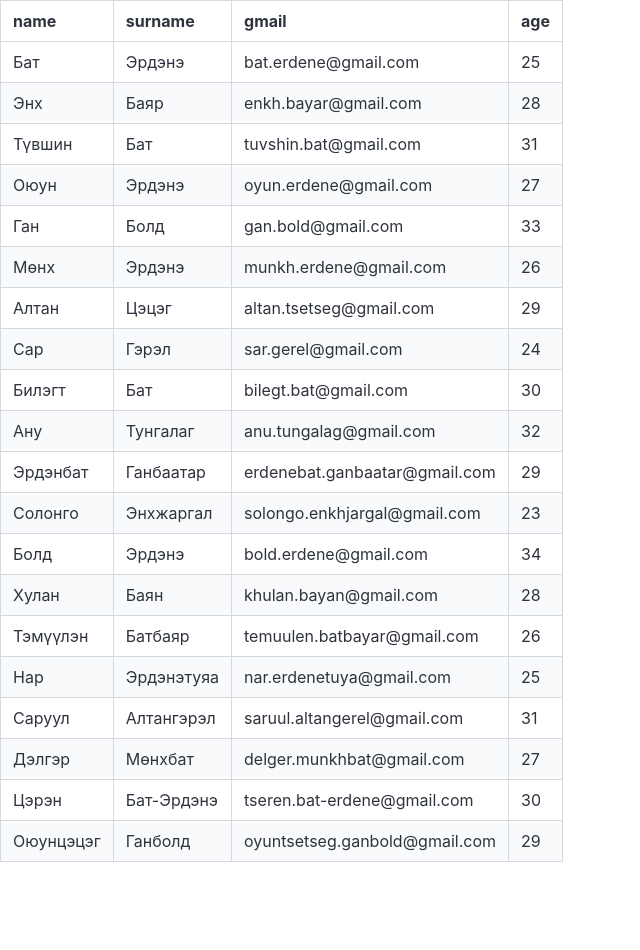
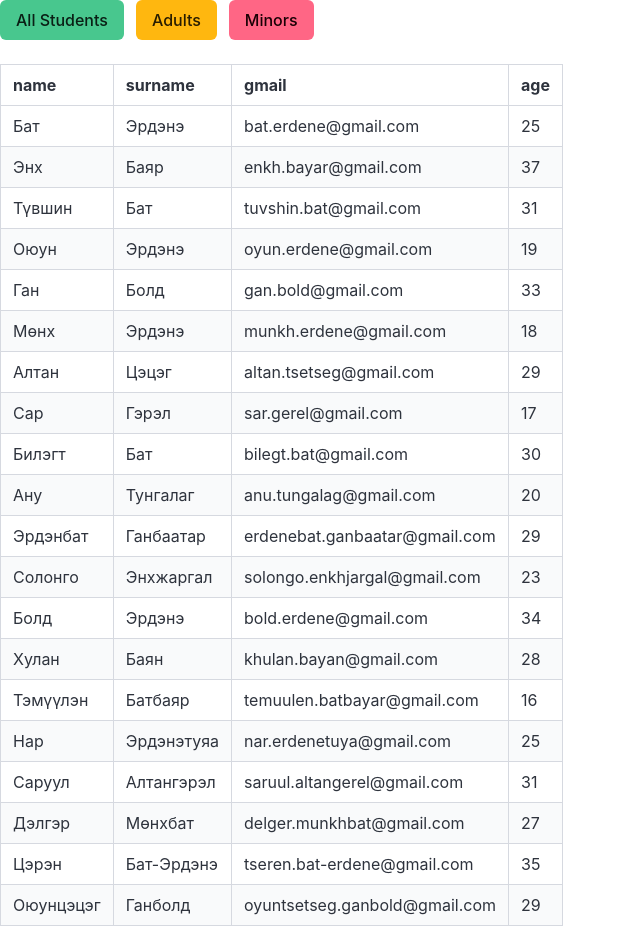
Before and after one commit to Temuulen17/Javascript, a plain HTML site: page student.html in a window 1280 px wide. Shown: the whole page, without its empty margins (0-640 px from the left). Before the commit the page ends 886 px from the top, so only its background shows below. Drawn offline with nearby package versions, Linux system fonts and the light colour scheme.

Commit message:
generate table row function

```diff
--- a/student.html
+++ b/student.html
@@ -10,6 +10,11 @@
 >
 </head>
 <body>
+  <div class="buttons">
+        <button class="button is-success" onclick="printAll()">All Students</button>
+      <button class="button is-warning" onclick="printAdults()">Adults</button>
+      <button class="button is-danger" onclick="printMinors()">Minors</button>
+  </div>
     <table class="table is-bordered is-striped">
         <thead>
             <tr>
@@ -24,40 +29,66 @@
     <script>
         const students = [
   { "name": "Бат", "surname": "Эрдэнэ", "gmail": "bat.erdene@gmail.com", "age": 25 },
-  { "name": "Энх", "surname": "Баяр", "gmail": "enkh.bayar@gmail.com", "age": 28 },
+  { "name": "Энх", "surname": "Баяр", "gmail": "enkh.bayar@gmail.com", "age": 37 },
   { "name": "Түвшин", "surname": "Бат", "gmail": "tuvshin.bat@gmail.com", "age": 31 },
-  { "name": "Оюун", "surname": "Эрдэнэ", "gmail": "oyun.erdene@gmail.com", "age": 27 },
+  { "name": "Оюун", "surname": "Эрдэнэ", "gmail": "oyun.erdene@gmail.com", "age": 19 },
   { "name": "Ган", "surname": "Болд", "gmail": "gan.bold@gmail.com", "age": 33 },
-  { "name": "Мөнх", "surname": "Эрдэнэ", "gmail": "munkh.erdene@gmail.com", "age": 26 },
+  { "name": "Мөнх", "surname": "Эрдэнэ", "gmail": "munkh.erdene@gmail.com", "age": 18 },
   { "name": "Алтан", "surname": "Цэцэг", "gmail": "altan.tsetseg@gmail.com", "age": 29 },
-  { "name": "Сар", "surname": "Гэрэл", "gmail": "sar.gerel@gmail.com", "age": 24 },
+  { "name": "Сар", "surname": "Гэрэл", "gmail": "sar.gerel@gmail.com", "age": 17 },
   { "name": "Билэгт", "surname": "Бат", "gmail": "bilegt.bat@gmail.com", "age": 30 },
-  { "name": "Ану", "surname": "Тунгалаг", "gmail": "anu.tungalag@gmail.com", "age": 32 },
+  { "name": "Ану", "surname": "Тунгалаг", "gmail": "anu.tungalag@gmail.com", "age": 20 },
   { "name": "Эрдэнбат", "surname": "Ганбаатар", "gmail": "erdenebat.ganbaatar@gmail.com", "age": 29 },
   { "name": "Солонго", "surname": "Энхжаргал", "gmail": "solongo.enkhjargal@gmail.com", "age": 23 },
   { "name": "Болд", "surname": "Эрдэнэ", "gmail": "bold.erdene@gmail.com", "age": 34 },
   { "name": "Хулан", "surname": "Баян", "gmail": "khulan.bayan@gmail.com", "age": 28 },
-  { "name": "Тэмүүлэн", "surname": "Батбаяр", "gmail": "temuulen.batbayar@gmail.com", "age": 26 },
+  { "name": "Тэмүүлэн", "surname": "Батбаяр", "gmail": "temuulen.batbayar@gmail.com", "age": 16 },
   { "name": "Нар", "surname": "Эрдэнэтуяа", "gmail": "nar.erdenetuya@gmail.com", "age": 25 },
   { "name": "Саруул", "surname": "Алтангэрэл", "gmail": "saruul.altangerel@gmail.com", "age": 31 },
   { "name": "Дэлгэр", "surname": "Мөнхбат", "gmail": "delger.munkhbat@gmail.com", "age": 27 },
-  { "name": "Цэрэн", "surname": "Бат-Эрдэнэ", "gmail": "tseren.bat-erdene@gmail.com", "age": 30 },
+  { "name": "Цэрэн", "surname": "Бат-Эрдэнэ", "gmail": "tseren.bat-erdene@gmail.com", "age": 35 },
   { "name": "Оюунцэцэг", "surname": "Ганболд", "gmail": "oyuntsetseg.ganbold@gmail.com", "age": 29 }
 ];
-let output = "";
+function generateTableRow(student){
+    const result = `
+    <tr>
+        <td>${student.name}</td>
+        <td>${student.surname}</td>
+        <td>${student.gmail}</td>
+        <td>${student.age}</td>
+        </tr>`
+        return result;
+}
 
-for (let i = 0; i < students.length; i++) {
-    output += `
-    <tr>
-        <td>${students[i].name}</td>
-        <td>${students[i].surname}</td>
-        <td>${students[i].gmail}</td>
-        <td>${students[i].age}</td>
-        </tr>`
+function printAll(){
+    let output = "";
+
+    for (let i = 0; i < students.length; i++) {
+    output += generateTableRow(students[i]);
 }
 document.getElementById("studentsList").innerHTML = output;
+}
+function printAdults(){
+    let output = "";
 
+    for (let i = 0; i < students.length; i++) {
+   if (students[i].age <= 21){
+     output += generateTableRow(students[i]);
+   }
+}
+document.getElementById("studentsList").innerHTML = output;
+}
+function printMinors(){
+    let output = "";
 
+    for (let i = 0; i < students.length; i++) {
+     if (students[i].age <= 30){
+     output += generateTableRow(students[i]);
+   }
+}
+document.getElementById("studentsList").innerHTML = output;
+}
+printAll();
 
 
 
```
